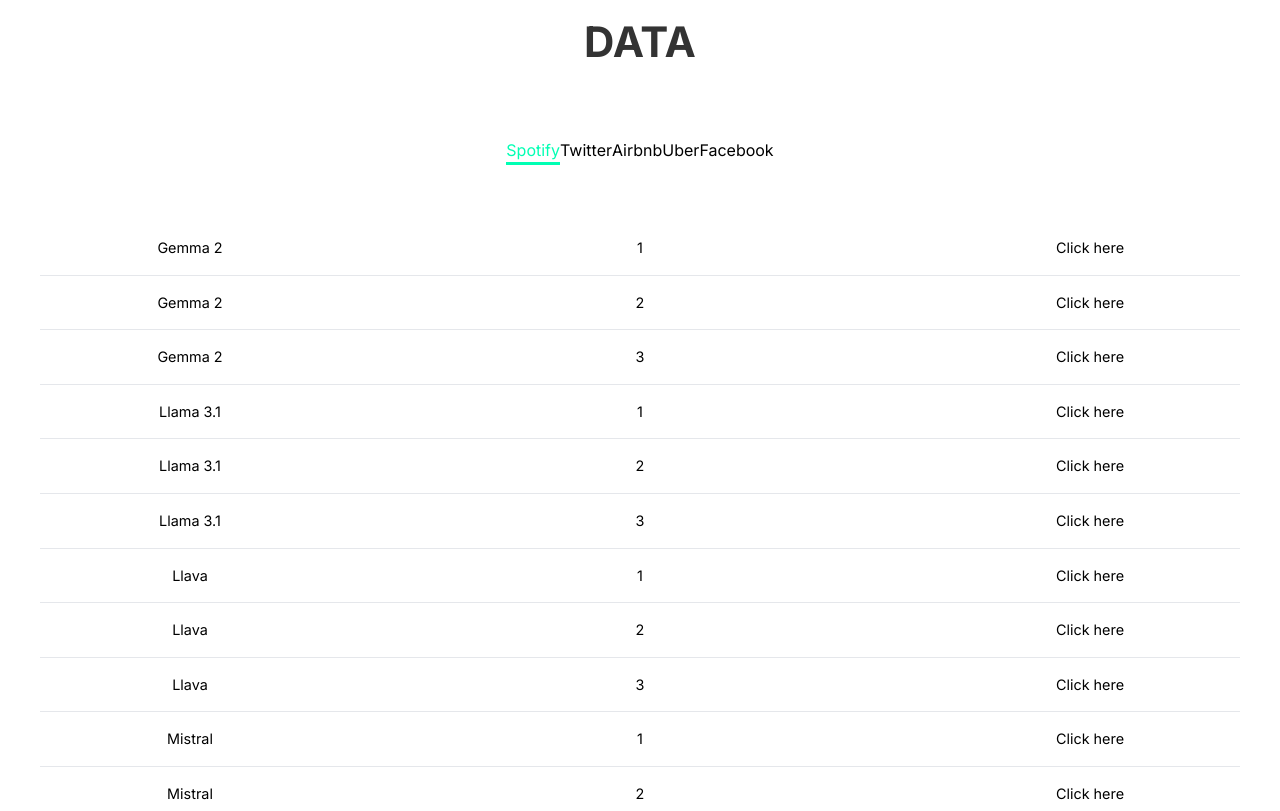
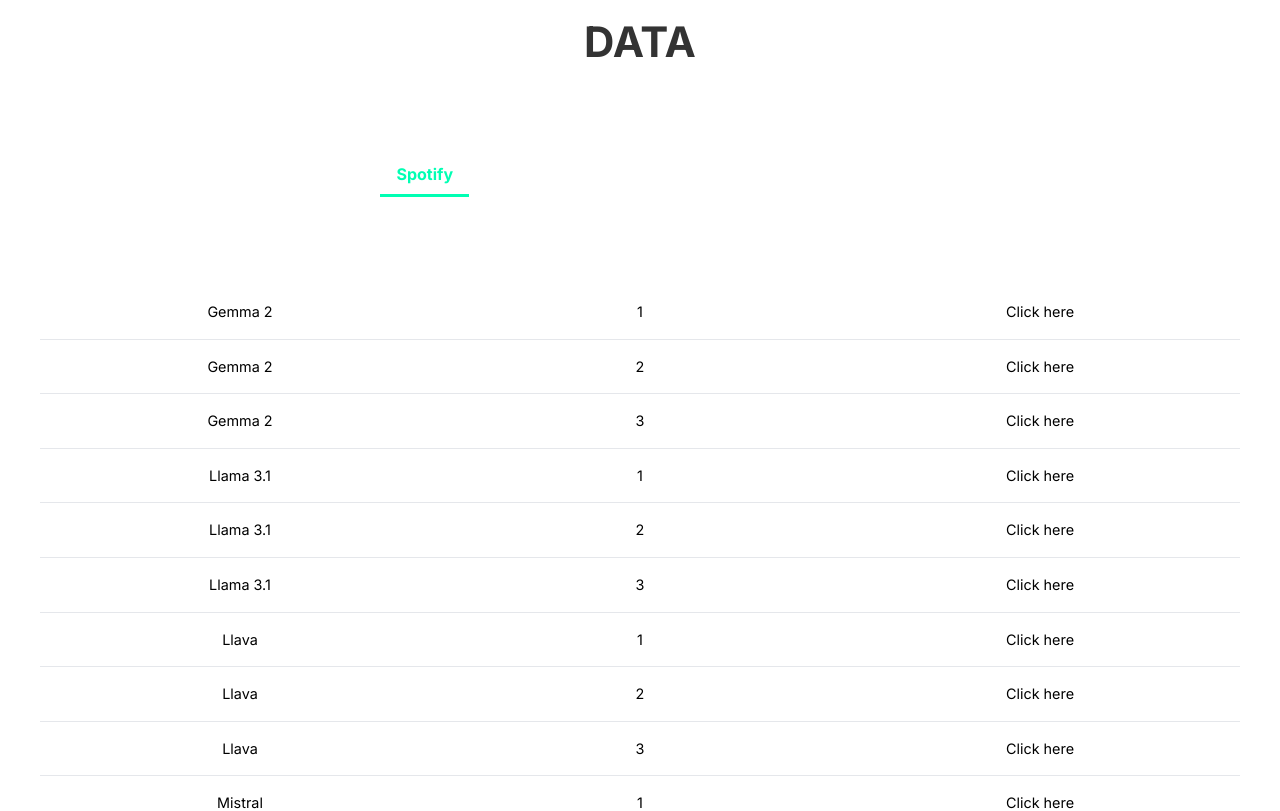
Before and after one commit to darshp623/dams-research-proj, a Next.js app: page / in a window 1280 px wide. Shown: the part 1140-1951 px from the top of the page. Built offline with nearby package versions, Linux system fonts and the light colour scheme.

Commit message:
fixed css for table
title

```diff
--- a/src/app/css/data.css
+++ b/src/app/css/data.css
@@ -71,6 +71,35 @@
     table-layout: fixed; /* makes sure columns have equal widths */
 }
 
+/* Tabs style */
+.tabs {
+    display: flex;
+    justify-content: center;
+    margin-bottom: 1rem; /* Adds some spacing below the tabs */
+}
+
+.tab-button {
+    background-color: transparent; /* Ensure transparency */
+    border: none;
+    color: #fff; /* Default tab text color */
+    font-size: 1rem;
+    padding: 0.5rem 1rem;
+    cursor: pointer;
+    transition: color 0.3s ease, border-bottom 0.3s ease;
+    margin-right: 1rem; /* Space between tabs */
+    border-bottom: 3px solid transparent; /* For active tab underline */
+    width: auto;
+}
+
+.tab-button:hover {
+    color: #00ff15; /* Change color on hover */
+}
+
+.tab-button.active-tab {
+    color: #00ffb3; /* Color for the active tab */
+    border-bottom: 3px solid #00ffb3; /* Active tab underline */
+}
+
 thead {
     color: white;
     text-transform: uppercase;
@@ -94,7 +123,7 @@
     color: #000000;
 }
 
-/* COLUMN BALANCING (for reference next year lolz) */
+/* Ensure first tab column is larger */
 th:nth-child(1), td:nth-child(1) {
     width: 25%;
 }
--- a/src/app/home_subpages/data.js
+++ b/src/app/home_subpages/data.js
@@ -159,7 +159,14 @@
                     Experiment Data Overview
                 </div>
 
+
+                {/* Table for experiment data */}
+                <div className="overflow-x-hidden mt-4" data-aos="fade-up">
+                    <table className="min-w-full bg-blue-50 text-center justify-center text-sm shadow-md">
                         {/* Company Tabs */}
+                        <thead className="bg-blue-950 text-white uppercase text-md">
+                            <tr>
+                                <th colSpan="3" className="py-3 px-6">
                                     <div className="tabs" data-aos="fade-up">
                                     {companies.map((company) => (
                                         <button
@@ -171,11 +178,8 @@
                                         </button>
                                         ))}
                                     </div>
-
-                {/* Table for experiment data */}
-                <div className="overflow-x-hidden mt-4" data-aos="fade-up">
-                    <table className="min-w-full bg-blue-50 text-center justify-center text-sm shadow-md">
-                        <thead className="bg-blue-950 text-white uppercase text-md">
+                                </th>
+                            </tr>
                             <tr>
                                 <th className="py-3 px-6">LLM</th>
                                 <th className="py-3 px-6">Experiment Number</th>
```
Lines whose indentation alone changed are shown as unchanged.
